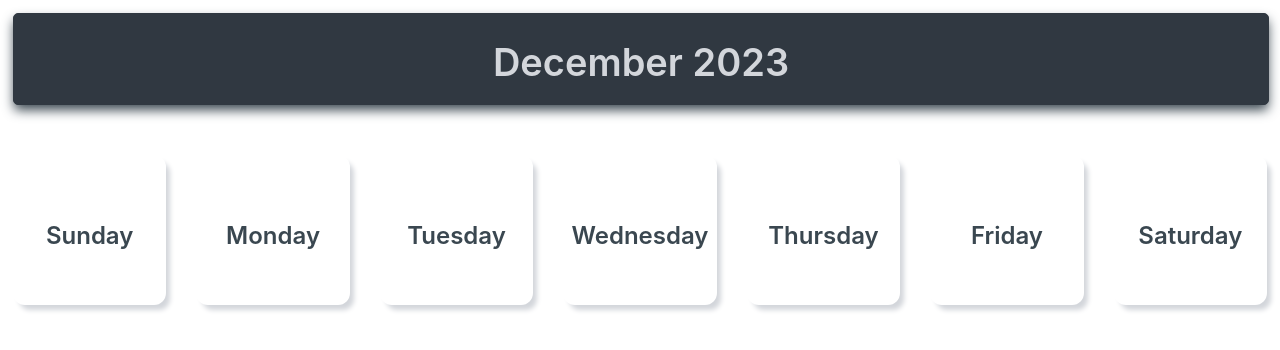
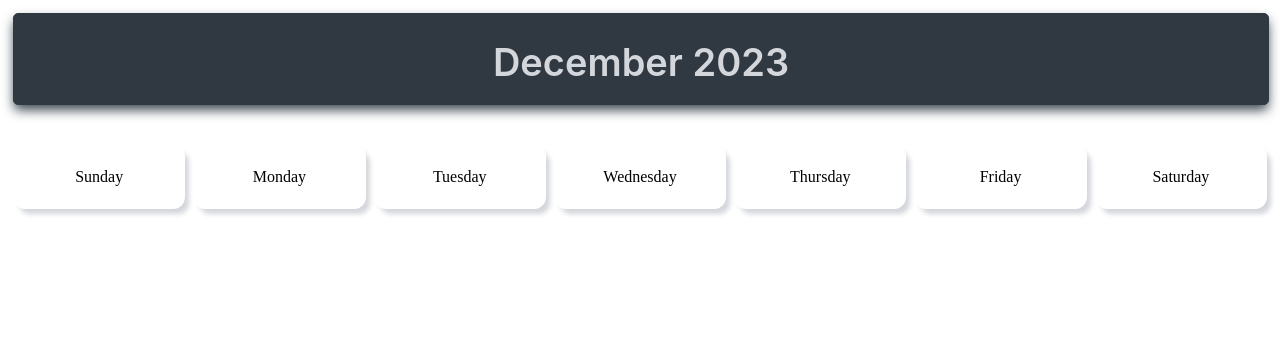
Before and after one commit to Moosa-Razaa/EventCalender, a React (Vite) app: page / in a window 1280 px wide. Shown: the top 350 px of the page. Built offline with nearby package versions, Linux system fonts and the light colour scheme.

Commit message:
Improvement: Found better way of rendering the days of week

```diff
--- a/src/pages/calender/index.tsx
+++ b/src/pages/calender/index.tsx
@@ -1,20 +1,8 @@
 import { format } from "date-fns";
-import { Col, Row, Typography } from 'antd';
+import { Typography } from 'antd';
 import style from "./style.module.css";
 
 const { Title } = Typography;
-
-const gridRowStyles: React.CSSProperties = {
-    height: "150px",
-    marginTop: "50px"
-}
-
-const gridDaysOfWeekStyles: React.CSSProperties = {
-    height: "100%",
-    width: "100%",
-    textAlign: "center",
-    verticalAlign: "middle"
-}
 
 const daysOfWeek: string[] = ["Sunday", "Monday", "Tuesday", "Wednesday", "Thursday", "Friday", "Saturday"];
 
@@ -32,17 +20,11 @@ export default function Calender()
             </header>
 
             <main>
-                <Row style={gridRowStyles} align="middle" justify="space-between" gutter={[4, 4]}>
+                <div className={style["weekdaysGrid"]}>
                     {
-                        daysOfWeek.map((currentDay) => {
-                            return <Col span={3} key={currentDay} style={gridDaysOfWeekStyles}>
-                                <div className={style["daysDiv"]}>
-                                    <Title style={{ color: "#3A4750"}} level={3}>{currentDay}</Title>
-                                </div>
-                            </Col>
-                        })
+                        daysOfWeek.map((currentDay) => <div className={style["inidividualDay"]}>{currentDay}</div>)
                     }
-                </Row>
+                </div>
             </main>
         </div>
     );
--- a/src/pages/calender/style.module.css
+++ b/src/pages/calender/style.module.css
@@ -18,7 +18,16 @@
     box-shadow: 0 6px 12px -1px #3A4750;
 }
 
-.daysDiv
+.weekdaysGrid
+{
+    display: grid;
+    grid-template-columns: repeat(7, 1fr);
+    gap: 0.5rem;
+    margin-top: 40px;
+    height: 4rem;
+}
+
+.inidividualDay
 {
     height: 100%;
     width: 100%;
@@ -30,7 +39,7 @@
     transition: all 0.5s;
 }
 
-.daysDiv:hover
+.inidividualDay:hover
 {
     background-color: #D3D6DB;
     box-shadow: 5px 6px 5px -1px #a6a8ac;
```
